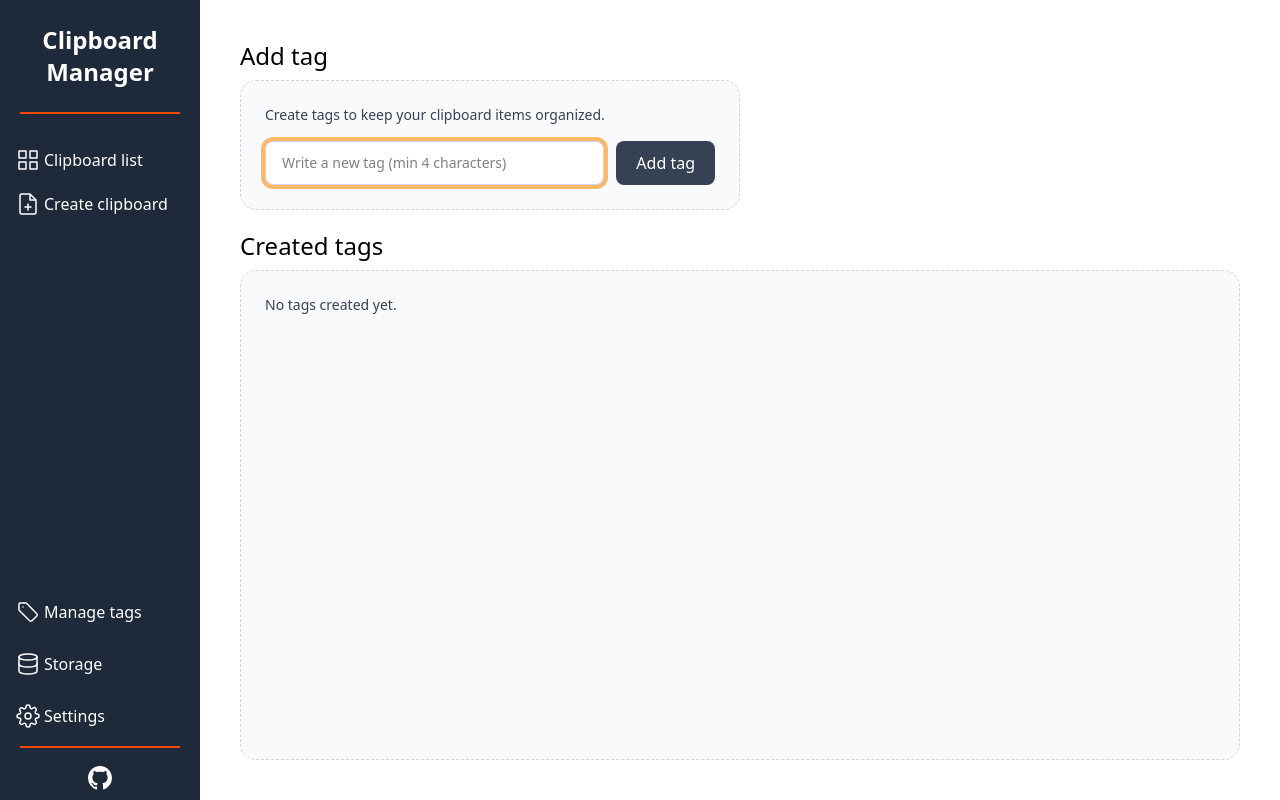
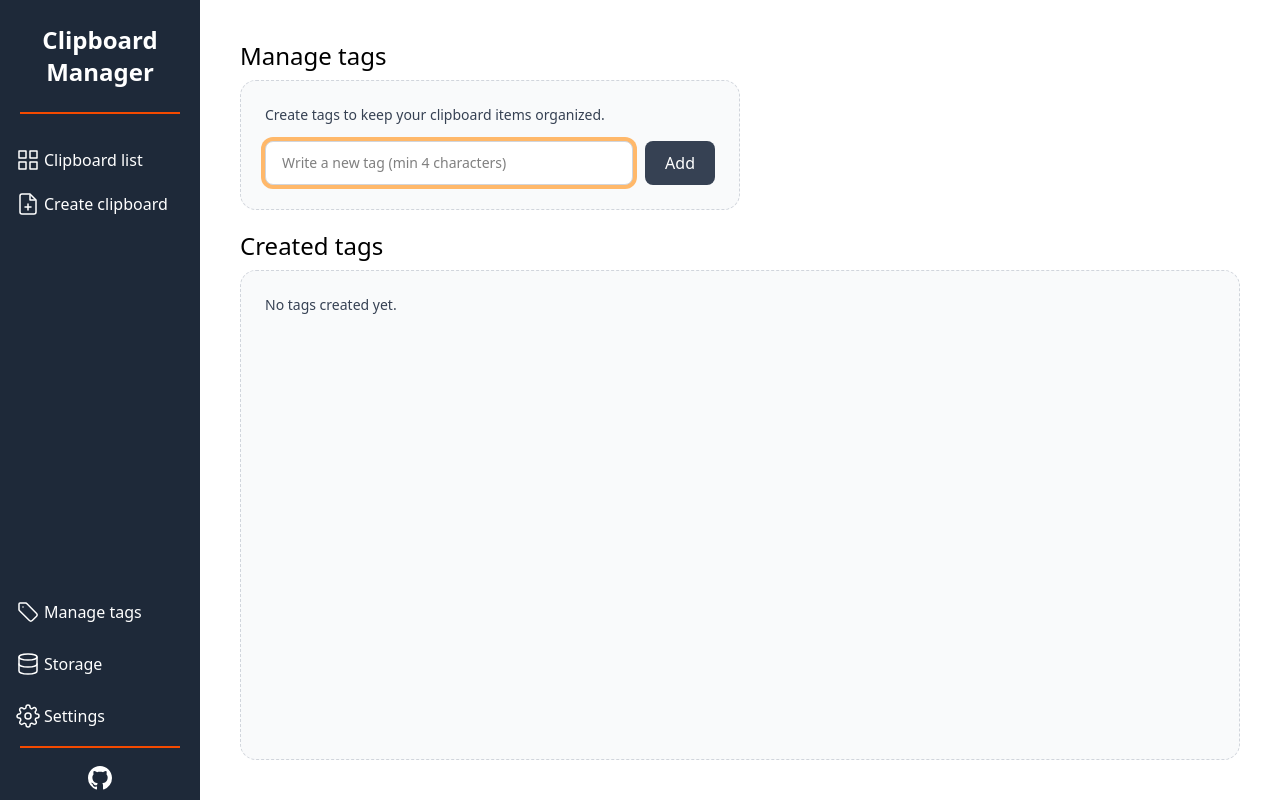
Before and after one commit to JavierMolines/clipboard, an Angular app: page /manage-tags in a window 1280 px wide. Built offline with nearby package versions, Linux system fonts and the light colour scheme.

Commit message:
fix(manage-tags): update header and button text for consistency

```diff
--- a/src/app/pages/manage-tags/manage-tags.component.html
+++ b/src/app/pages/manage-tags/manage-tags.component.html
@@ -1,6 +1,6 @@
 <section class="flex flex-col h-full min-h-0 gap-5">
   <article class="flex flex-col gap-2 w-full md:w-1/2">
-    <h1 class="text-2xl">Add tag</h1>
+    <h1 class="text-2xl">Manage tags</h1>
     <div
       class="w-full py-6 px-6 bg-gray-50 rounded-2xl border border-gray-300 gap-4 grid border-dashed"
     >
@@ -29,7 +29,7 @@
               : 'w-auto whitespace-nowrap focus:outline-none text-white bg-gray-700 hover:bg-gray-600 focus:ring-4 focus:ring-gray-300 font-medium rounded-lg text-md px-5 py-2.5 cursor-pointer'
           "
         >
-          Add tag
+          Add
         </button>
       </div>
     </div>
```
